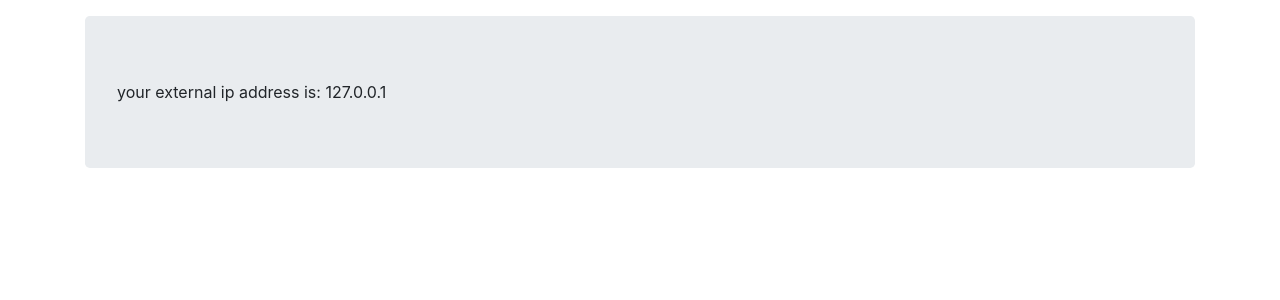
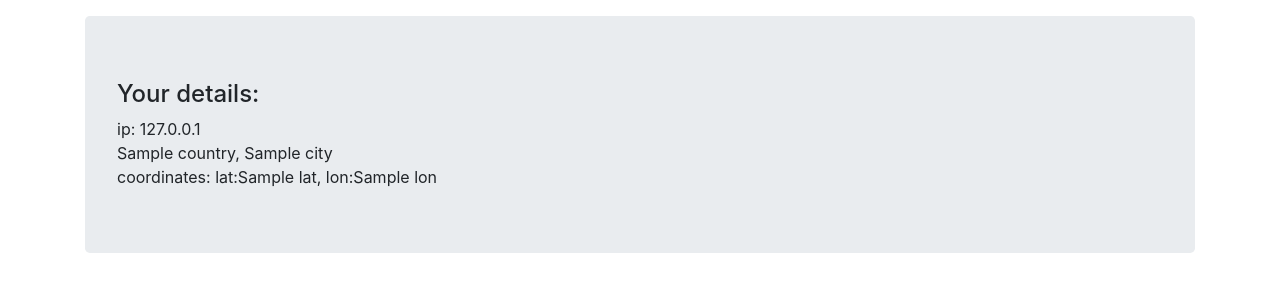
Before and after one commit to maciek1066/geohobby_app, a Django app: page /geolocation/ in a window 1280 px wide. Shown: the part 56-356 px from the top of the page. Run offline with Django 3.2, Linux system fonts and the light colour scheme; tables that the repository leaves empty hold one stand-in row (values such as "Sample post"); a database or web service that is not in the repository returns one stand-in record (values such as "Sample title"); data that the repository does not hold is empty; some libraries are stand-ins or nearby versions.

Commit message:
geolocation/hobby app

```diff
--- a/geocoder/templates/geolocation.html
+++ b/geocoder/templates/geolocation.html
@@ -1,6 +1,10 @@
 {% extends "main.html" %}
 
 {% block content %}
-    your external ip address is:
-    {{ ip }}
+    <h4>Your details:</h4>
+    ip:
+    {{ ip }}<br>
+    {{ country }}, {{ city }}<br>
+    coordinates: lat:{{ latitude }}, lon:{{ longitude }}
+
 {% endblock %}
--- a/geocoder/views.py
+++ b/geocoder/views.py
@@ -9,7 +9,7 @@ from django.shortcuts import render, redirect
 from django.db import models
 from geocoder.forms import AddUserForm, LoginForm, HobbyForm
 from geocoder.models import Hobby
-from config import api_key
+import requests
 
 
 # basic view with links to login/register
@@ -170,13 +170,25 @@ class HobbyDetailView(View):
 class GeoLocationView(View):
     def get(self, request):
         user = request.user
+        #  to avoid proxy
         x_forwarded_for = request.META.get('HTTP_X_FORWARDED_FOR')
         if x_forwarded_for:
             ip = x_forwarded_for.split(',')[-1].strip()
         else:
             ip = request.META.get('REMOTE_ADDR')
+        response = requests.get("http://ip-api.com/json/")
+        data = response.json()
+        country = data['country']
+        city = data['city']
+        longitude = data['lon']
+        latitude = data['lat']
         ctx = {
+            "city": city,
             "ip": ip,
+            "data": data,
+            "country": country,
+            "longitude": longitude,
+            "latitude": latitude,
         }
         return render(
             request,
```
